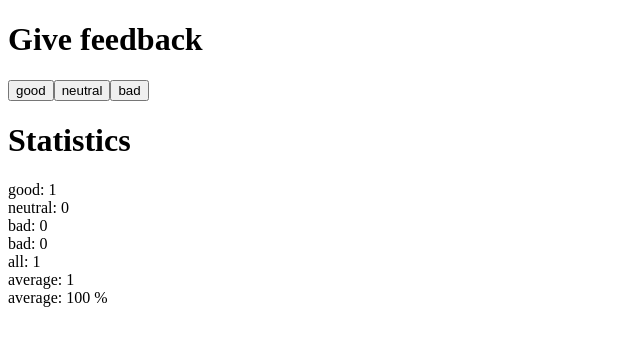
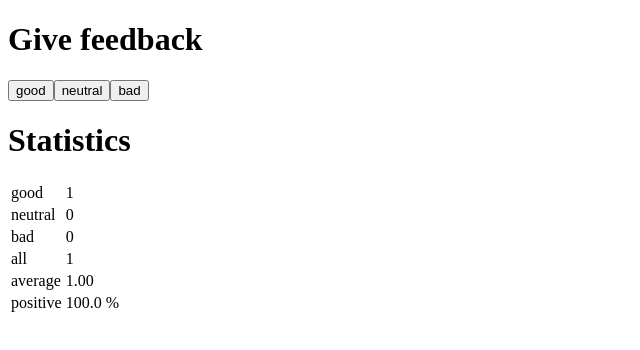
Before and after one commit to pablobenitomar/fullstackopen, a React (Vite) app in the folder part1/unicafe/: page / in a window 1280 px wide. Both pictures are taken after a click on the button "good". Shown: the top 350 px of the page, without its empty margins (0-640 px from the left). Built offline with nearby package versions, Linux system fonts and the light colour scheme.

Commit message:
exercise 1.11

```diff
--- a/part1/unicafe/src/App.jsx
+++ b/part1/unicafe/src/App.jsx
@@ -3,7 +3,7 @@ import { useState } from 'react'
 
 const StatisticLine = ({text,value}) => {
   return (
-    <div>{text}: {value}</div>
+    <tr><td>{text}</td><td>{value}</td></tr>
   )
 }
 
@@ -28,13 +28,14 @@ const Statistics = ({good,neutral,bad}) => {
     return (
       <div>
       <h1>Statistics</h1>
-      <StatisticLine text="good" value={good}/>
-      <StatisticLine text="neutral" value={neutral}/>
-      <StatisticLine text="bad" value={bad}/>
-      <StatisticLine text="bad" value={bad}/>
-      <StatisticLine text="all" value={good+neutral+bad}/>
-      <StatisticLine text="average" value={(good-bad)/(good+neutral+bad)}/>
-      <StatisticLine text="average" value={(good)/(good+neutral+bad)*100+" %"}/>
+      <table>
+        <StatisticLine text="good" value={good}/>
+        <StatisticLine text="neutral" value={neutral}/>
+        <StatisticLine text="bad" value={bad}/>
+        <StatisticLine text="all" value={good+neutral+bad}/>
+        <StatisticLine text="average" value={((good-bad)/(good+neutral+bad)).toFixed(2)}/>
+        <StatisticLine text="positive" value={((good)/(good+neutral+bad)*100).toFixed(1)+" %"}/>
+      </table>
 
       </div>
     )
```
